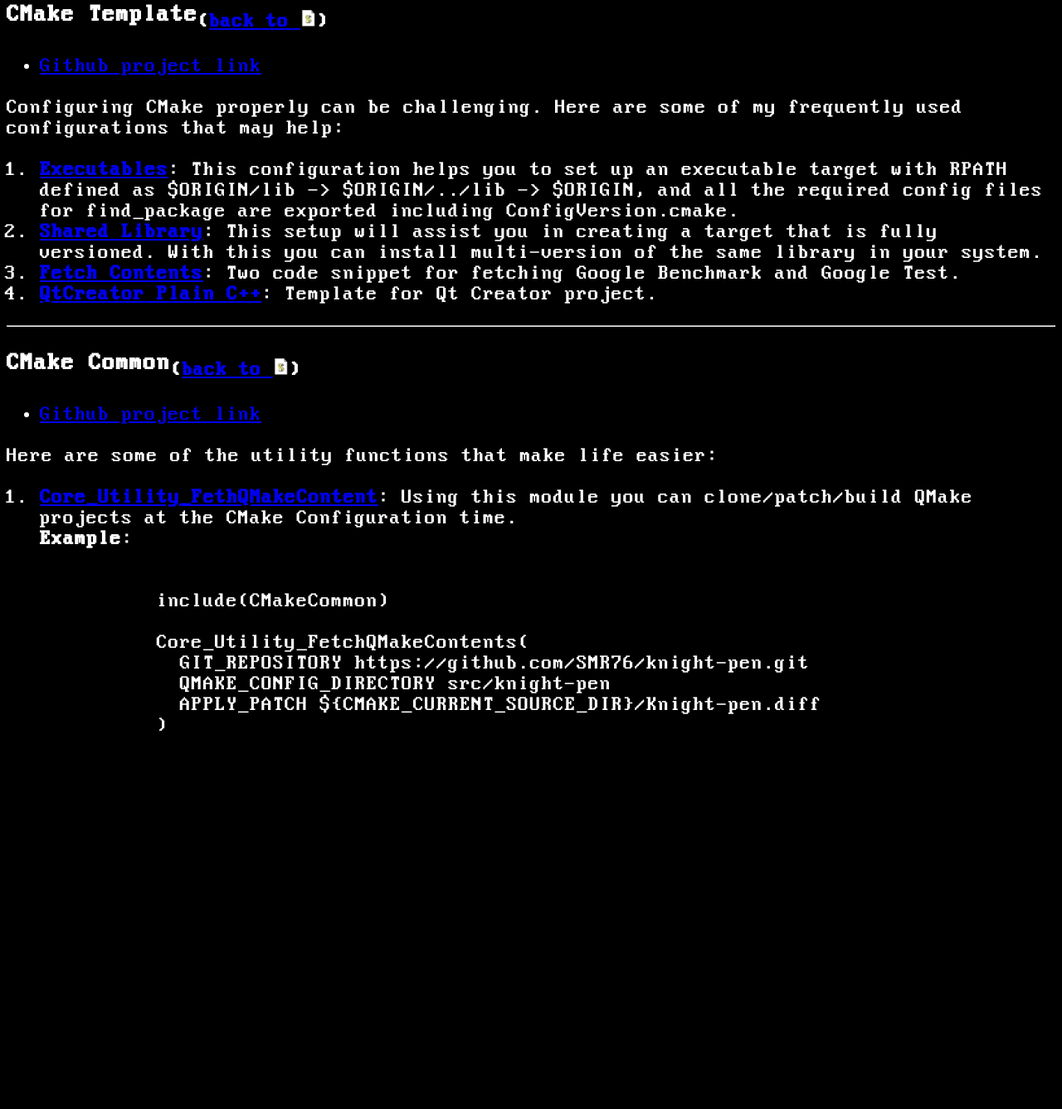
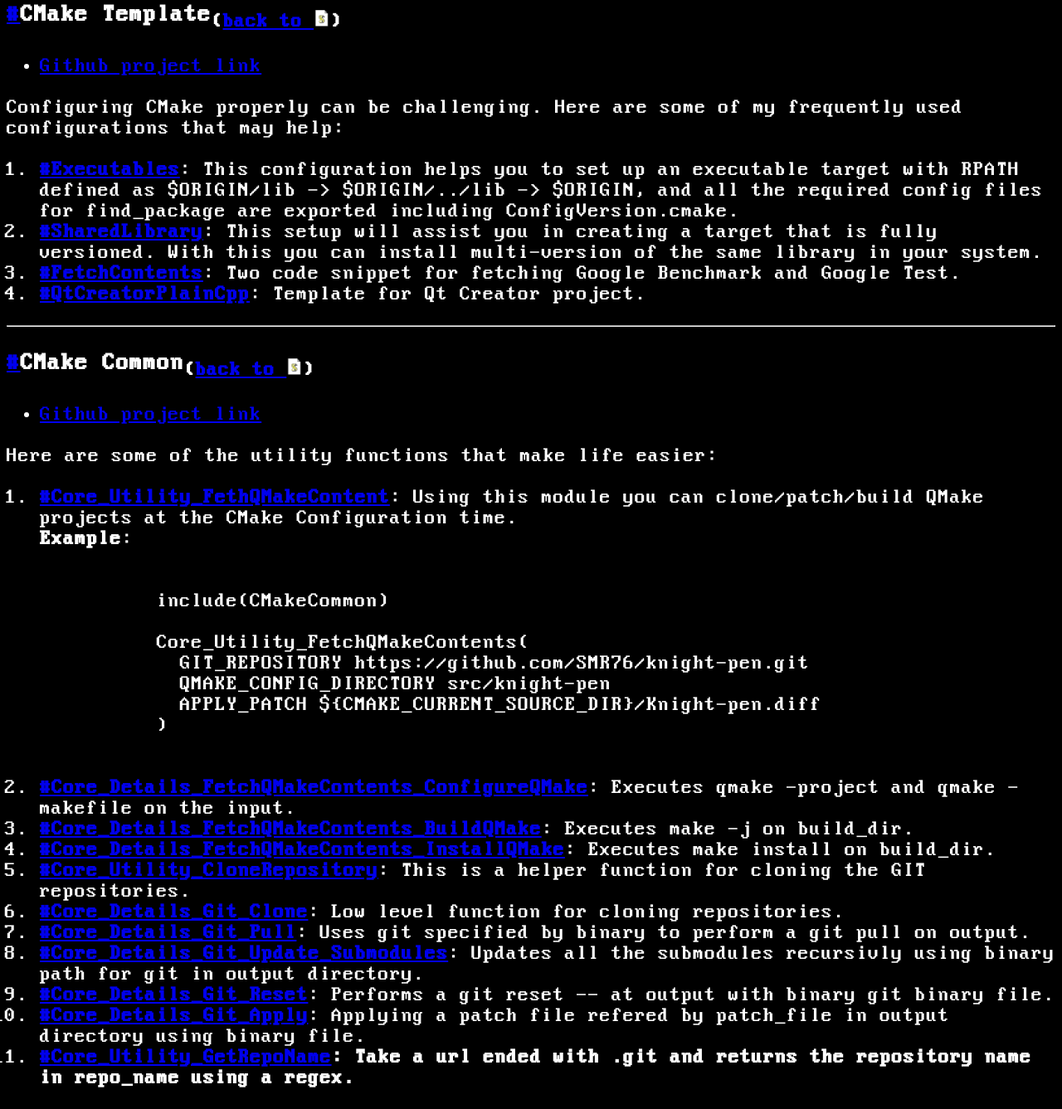
Before and after one commit to gccore/gccore.github.io, a plain HTML site: page index.html in a window 1280 px wide. Shown: the part 678-2015 px from the top of the page at 83% size. Before the commit the page ends 1615 px from the top, so only its background shows below. Drawn offline with Linux system fonts and the light colour scheme.

Commit message:
More links
Signed-off-by: Ghasem Ramezani <g1999ramezani@gmail.com>

```diff
--- a/index.html
+++ b/index.html
@@ -1,3 +1,4 @@
+
 
 
 
@@ -55,7 +56,7 @@
 
     <hr/>
 
-    <h2><a id="public_project">Public Project</a><sub>(<a href="#contents">back to <img src="icons/contents.png" style="width:20px;height:20px;"></a>)</sub></h2>
+    <h2><a href="#public_project"> #</a><a id="public_project">Public Project</a><sub>(<a href="#contents">back to <img src="icons/contents.png" style="width:20px;height:20px;"></a>)</sub></h2>
     <img src="icons/sub-contents.png" style="width:32px;height:32px;"><a id="public_project_contents"/> Contents:</a>
     <ul>
       <li><a href="#cmake_template">CMake Template</a></li>
@@ -64,25 +65,25 @@
 
     <hr/>
 
-    <h3><a id="cmake_template">CMake Template</a><sub>(<a href="#public_project">back to <img src="icons/sub-contents.png" style="width:20px;height:20px;"></a>)</sub></h3>
+    <h3><a href="#cmake_template"> #</a><a id="cmake_template">CMake Template</a><sub>(<a href="#public_project">back to <img src="icons/sub-contents.png" style="width:20px;height:20px;"></a>)</sub></h3>
     <ul><li><a href="https://github.com/gccore/CMakeTemplate">Github project link</a></li></ul>
 
     Configuring CMake properly can be challenging. Here are some of my frequently used configurations that may help:
     <ol>
-      <li><b><a href="https://github.com/gccore/CMakeTemplate/blob/master/Configs/Executable/CMakeLists.txt">Executables</a></b>: This configuration helps you to set up an executable target with RPATH defined as $ORIGIN/lib -> $ORIGIN/../lib -> $ORIGIN, and all the required config files for find_package are exported including ConfigVersion.cmake.</li>
-      <li><b><a href="https://github.com/gccore/CMakeTemplate/blob/master/Configs/SharedLibrary/CMakeLists.txt">Shared Library</a></b>: This setup will assist you in creating a target that is fully versioned. With this you can install multi-version of the same library in your system.</li>
-      <li><b><a href="https://github.com/gccore/CMakeTemplate/blob/master/Configs/FetchContent/CMakeLists.txt">Fetch Contents</a></b>: Two code snippet for fetching Google Benchmark and Google Test.</li>
-      <li><b><a href="https://github.com/gccore/CMakeTemplate/blob/master/Configs/QtCreatorPlainCppCMake/CMakeLists.txt">QtCreator Plain C++</a></b>: Template for Qt Creator project.</li>
+      <li><b><a href="#Executables">#</a><a id="Executables"/><a href="https://github.com/gccore/CMakeTemplate/blob/master/Configs/Executable/CMakeLists.txt">Executables</a></b>: This configuration helps you to set up an executable target with RPATH defined as $ORIGIN/lib -> $ORIGIN/../lib -> $ORIGIN, and all the required config files for find_package are exported including ConfigVersion.cmake.</li>
+      <li><b><a href="#SharedLibrary">#</a><a id="SharedLibrary"/><a href="https://github.com/gccore/CMakeTemplate/blob/master/Configs/SharedLibrary/CMakeLists.txt">SharedLibrary</a></b>: This setup will assist you in creating a target that is fully versioned. With this you can install multi-version of the same library in your system.</li>
+      <li><b><a href="#FetchContents">#</a><a id="FetchContents"/><a href="https://github.com/gccore/CMakeTemplate/blob/master/Configs/FetchContent/CMakeLists.txt">FetchContents</a></b>: Two code snippet for fetching Google Benchmark and Google Test.</li>
+      <li><b><a href="#QtCreatorPlainCpp">#</a><a id="QtCreatorPlainCpp"/><a href="https://github.com/gccore/CMakeTemplate/blob/master/Configs/QtCreatorPlainCppCMake/CMakeLists.txt">QtCreatorPlainCpp</a></b>: Template for Qt Creator project.</li>
     </ol>
 
     <hr/>
 
-    <h3><a id="cmake_common">CMake Common</a><sub>(<a href="#public_project">back to <img src="icons/sub-contents.png" style="width:20px;height:20px;"></a>)</sub></h3>
+    <h3><a href="#cmake_common"> #</a><a id="cmake_common">CMake Common</a><sub>(<a href="#public_project">back to <img src="icons/sub-contents.png" style="width:20px;height:20px;"></a>)</sub></h3>
     <ul><li><a href="https://github.com/gccore/CMakeCommon">Github project link</a></li></ul>
 
     Here are some of the utility functions that make life easier:
     <ol>
-      <li><b><a href="https://github.com/gccore/CMakeCommon/tree/master/FetchQMakeContents">Core_Utility_FethQMakeContent</a></b>: Using this module you can clone/patch/build QMake projects at the CMake Configuration time.
+      <li><b><a href="#Core_Utility_FethQMakeContent">#</a><a id="Core_Utility_FethQMakeContent"/><a href="https://github.com/gccore/CMakeCommon/tree/master/FetchQMakeContents">Core_Utility_FethQMakeContent</a></b>: Using this module you can clone/patch/build QMake projects at the CMake Configuration time.
 	<br/>
 	<b>Example</b>:<br/>
 	<pre><code>
@@ -95,6 +96,16 @@
 	  )
 	</code></pre>
       </li>
+      <li><b><a href="#Core_Details_FetchQMakeContents_ConfigureQMake">#</a><a id="Core_Details_FetchQMakeContents_ConfigureQMake"/><a href="https://github.com/gccore/CMakeCommon/tree/master/FetchQMakeContents/Details">Core_Details_FetchQMakeContents_ConfigureQMake</a></b>: Executes qmake -project and qmake -makefile on the input.</li>
+      <li><b><a href="#Core_Details_FetchQMakeContents_BuildQMake">#</a><a id="Core_Details_FetchQMakeContents_BuildQMake"/><a href="https://github.com/gccore/CMakeCommon/tree/master/FetchQMakeContents/Details">Core_Details_FetchQMakeContents_BuildQMake</a></b>: Executes make -j on build_dir.</li>
+      <li><b><a href="#Core_Details_FetchQMakeContents_InstallQMake">#</a><a id="Core_Details_FetchQMakeContents_InstallQMake"/><a href="https://github.com/gccore/CMakeCommon/tree/master/FetchQMakeContents/Details">Core_Details_FetchQMakeContents_InstallQMake</a></b>: Executes make install on build_dir.</li>
+      <li><b><a href="#Core_Utility_CloneRepository">#</a><a id="Core_Utility_CloneRepository"/><a href="https://github.com/gccore/CMakeCommon/tree/master/Git">Core_Utility_CloneRepository</a></b>: This is a helper function for cloning the GIT repositories.</li>
+      <li><b><a href="#Core_Details_Git_Clone">#</a><a id="Core_Details_Git_Clone"/><a href="https://github.com/gccore/CMakeCommon/tree/master/Git/Details">Core_Details_Git_Clone</a></b>: Low level function for cloning repositories.</li>
+      <li><b><a href="#Core_Details_Git_Pull">#</a><a id="Core_Details_Git_Pull"/><a href="https://github.com/gccore/CMakeCommon/tree/master/Git/Details">Core_Details_Git_Pull</a></b>: Uses git specified by binary to perform a git pull on output.</li>
+      <li><b><a href="#Core_Details_Git_Update_Submodules">#</a><a id="Core_Details_Git_Update_Submodules"/><a href="https://github.com/gccore/CMakeCommon/tree/master/Git/Details">Core_Details_Git_Update_Submodules</a></b>: Updates all the submodules recursivly using binary path for git in output directory.</li>
+      <li><b><a href="#Core_Details_Git_Reset">#</a><a id="Core_Details_Git_Reset"/><a href="https://github.com/gccore/CMakeCommon/tree/master/Git/Details">Core_Details_Git_Reset</a></b>: Performs a git reset --<reset_level> at output with binary git binary file.</li>
+      <li><b><a href="#Core_Details_Git_Apply">#</a><a id="Core_Details_Git_Apply"/><a href="https://github.com/gccore/CMakeCommon/tree/master/Git/Details">Core_Details_Git_Apply</a></b>: Applying a patch file refered by patch_file in output directory using binary file.</li>
+      <li><b><a href="#Core_Utility_GetRepoName">#</a><a id="Core_Utility_GetRepoName"/><a href="https://github.com/gccore/CMakeCommon/tree/master/Utility">Core_Utility_GetRepoName</a><b/>: Take a url ended with .git and returns the repository name in repo_name using a regex.</li>
     </ol>
   </body>
 </html>
```
Also changed, not shown: 1 other file.
